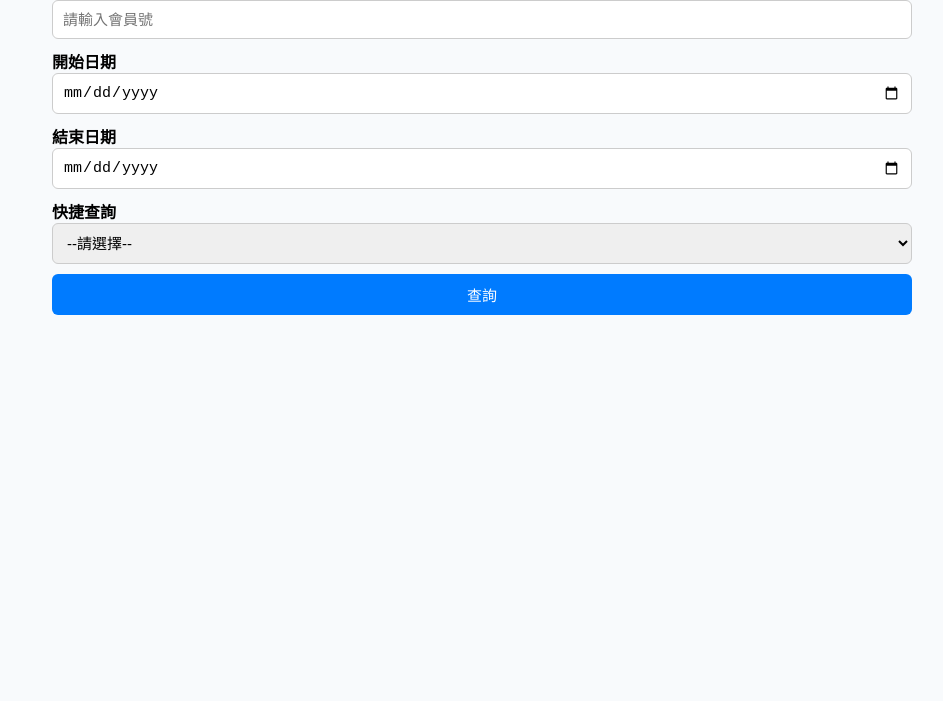
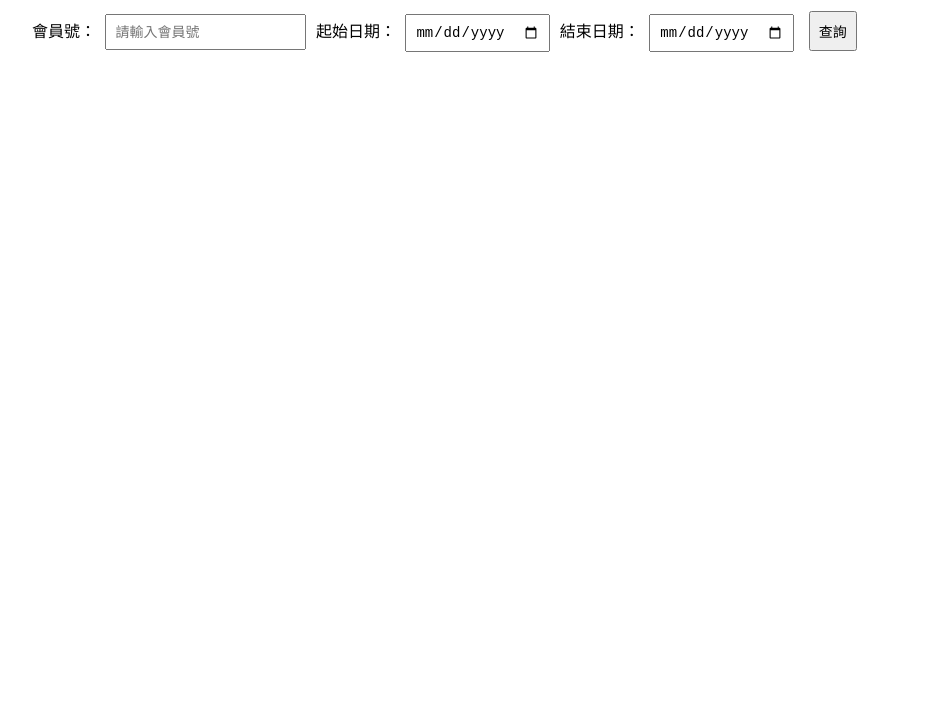
Before and after one commit to kksunflowerusa/rewards, a plain HTML site: page index.html in a window 1280 px wide. Shown: the part 99-800 px from the top of the page, without its empty margins (158-1101 px from the left). Drawn offline with Linux system fonts and the light colour scheme.

Commit message:
Refactor index.html for improved structure and style

```diff
--- a/index.html
+++ b/index.html
@@ -1,148 +1,151 @@
 <!DOCTYPE html>
-<html lang="zh-Hant">
+<html lang="zh-TW">
 <head>
-  <meta charset="utf-8" />
-  <meta name="viewport" content="width=device-width, initial-scale=1">
+  <meta charset="UTF-8" />
+  <meta name="viewport" content="width=device-width, initial-scale=1.0" />
   <title>會員儲值與交易查詢</title>
   <style>
-    body { font-family:"Noto Sans TC",Arial,sans-serif; max-width:860px; margin:30px auto; padding:0 12px; background:#f8fafc; }
-    h2 { text-align:center; color:#222; margin-bottom:6px; }
-    label { display:block; margin-top:10px; font-weight:bold; }
-    input, select { width:100%; padding:10px; border:1px solid #ccc; border-radius:6px; font-size:15px; box-sizing:border-box; }
-    button { width:100%; margin-top:10px; padding:10px; background:#007bff; color:white; border:none; border-radius:6px; font-size:15px; cursor:pointer; }
-    button:hover { background:#005fcc; }
-    .result { margin-top:20px; }
-    .error { color:#d32f2f; text-align:center; font-weight:bold; }
-    .balance, .summary { text-align:center; font-size:16px; font-weight:bold; color:#007bff; margin-top:10px; }
-    .muted { text-align:center; color:#666; font-size:13px; margin-top:6px; }
-    table { width:100%; border-collapse:collapse; margin-top:15px; background:white; }
-    th, td { border:1px solid #ddd; padding:8px; text-align:center; font-size:13px; }
-    th { background:#f1f3f5; }
-    @media (max-width:720px) { th, td { font-size:12px; padding:6px; } }
+    body {
+      font-family: Arial, sans-serif;
+      max-width: 900px;
+      margin: 20px auto;
+      padding: 10px;
+    }
+    h2 {
+      text-align: center;
+    }
+    label {
+      display: inline-block;
+      margin: 5px 0;
+    }
+    input, button {
+      padding: 8px;
+      margin: 5px;
+      font-size: 14px;
+    }
+    table {
+      width: 100%;
+      border-collapse: collapse;
+      margin-top: 15px;
+    }
+    th, td {
+      border: 1px solid #ccc;
+      padding: 6px;
+      text-align: center;
+      font-size: 14px;
+    }
+    th {
+      background-color: #f2f2f2;
+    }
+    #summary {
+      margin-top: 20px;
+      padding: 10px;
+      background: #f7f7f7;
+      border: 1px solid #ddd;
+    }
+    .info-label {
+      font-weight: bold;
+    }
   </style>
 </head>
 <body>
-  <h2>A會員儲值與交易查詢</h2>
+  <h2>會員儲值與交易查詢</h2>
 
-  <label>會員號 (例如：A12345)</label>
-  <input id="memberID" placeholder="請輸入會員號">
+  <div>
+    <label for="memberID">會員號：</label>
+    <input type="text" id="memberID" placeholder="請輸入會員號" />
+    <label for="startDate">起始日期：</label>
+    <input type="date" id="startDate" />
+    <label for="endDate">結束日期：</label>
+    <input type="date" id="endDate" />
+    <button onclick="search()">查詢</button>
+  </div>
 
-  <label>開始日期</label>
-  <input id="startDate" type="date">
+  <div id="summary" style="display:none;">
+    <p><span class="info-label">目前餘額：</span><span id="balanceInfo">--</span></p>
+    <p><span class="info-label">會員等級：</span><span id="memberLevelInfo">--</span></p>
+    <p><span class="info-label">折扣%：</span><span id="memberDiscountInfo">--</span></p>
+    <p><span class="info-label">到期日：</span><span id="memberExpireInfo">--</span></p>
+  </div>
 
-  <label>結束日期</label>
-  <input id="endDate" type="date">
-
-  <label>快捷查詢</label>
-  <select id="quickRange" onchange="applyQuickRange()">
-    <option value="">--請選擇--</option>
-    <option value="30">近30天</option>
-    <option value="60">近60天</option>
-  </select>
-
-  <button onclick="search()">查詢</button>
-  <div id="result" class="result"></div>
+  <table id="resultTable" style="display:none;">
+    <thead>
+      <tr>
+        <th>日期</th>
+        <th>訂單號</th>
+        <th>儲值金</th>
+        <th>紅利</th>
+        <th>扣款</th>
+        <th>折扣金額</th>
+        <th>特殊調整</th>
+        <th>餘額</th>
+      </tr>
+    </thead>
+    <tbody id="resultBody"></tbody>
+  </table>
 
   <script>
-    // ✅ 請改成你實際部署後的 Apps Script 網址
-    const API_URL = "https://script.google.com/macros/s/AKfycbxmx6uzvAtLb8S9mLj_qF7ULqGOHnj_CMknJdgeAXMNcLWDlKJdyB3aHrAljDy16_VB/exec";
-
-    function escapeHtml(str) {
-      return String(str || "").replace(/[&<>"']/g, s => (
-        { "&": "&amp;", "<": "&lt;", ">": "&gt;", '"': "&quot;", "'": "&#39;" }[s]
-      ));
-    }
-
-    function applyQuickRange() {
-      const range = document.getElementById("quickRange").value;
-      if (!range) {
-        document.getElementById("startDate").value = "";
-        document.getElementById("endDate").value = "";
-        return;
-      }
-      const end = new Date();
-      const start = new Date();
-      start.setDate(end.getDate() - Number(range));
-      document.getElementById("startDate").value = start.toISOString().slice(0,10);
-      document.getElementById("endDate").value = end.toISOString().slice(0,10);
-    }
+    const API_URL = 'https://script.google.com/macros/s/AKfycbzPYuzSbL1L4r-UrluaoL4p1FJna6MtIzhrAzmBAWMNWzhsoicVBKuxmsPTuiQZc5At/exec'; // ⚠️請改成你實際部署的網址
 
     async function search() {
       const memberID = document.getElementById('memberID').value.trim();
       const startDate = document.getElementById('startDate').value;
       const endDate = document.getElementById('endDate').value;
-      const resultDiv = document.getElementById('result');
-      resultDiv.innerHTML = "查詢中...";
 
       if (!memberID) {
-        resultDiv.innerHTML = `<p class="error">請輸入會員號。</p>`;
+        alert("請輸入會員號");
         return;
       }
 
+      const params = new URLSearchParams();
+      params.append("memberID", memberID);
+      if (startDate) params.append("startDate", startDate);
+      if (endDate) params.append("endDate", endDate);
+
       try {
-        const url = `${API_URL}?memberID=${encodeURIComponent(memberID)}&startDate=${encodeURIComponent(startDate)}&endDate=${encodeURIComponent(endDate)}`;
-        const resp = await fetch(url);
-        const data = await resp.json();
+        const res = await fetch(`${API_URL}?${params.toString()}`);
+        const data = await res.json();
 
         if (data.error) {
-          resultDiv.innerHTML = `<p class="error">${escapeHtml(data.error)}</p>`;
+          alert(data.error);
+          document.getElementById('resultTable').style.display = 'none';
+          document.getElementById('summary').style.display = 'none';
           return;
         }
 
-        const rows = data.transactions || [];
-        const currentBalance = data.currentBalance || 0;
-        const totalDeposit = data.totalDeposit || 0;
-        const totalBonus = data.totalBonus || 0;
-        const totalDiscountAmount = data.totalDiscountAmount || 0;
-        const memberLevel = data.memberLevel || "-";
-        const memberDiscount = data.memberDiscount || "-";
-        const memberExpire = data.memberExpire || "-";
-        const note = data.note || "";
+        // 顯示會員資訊
+        document.getElementById('summary').style.display = 'block';
+        document.getElementById('balanceInfo').innerText = data.currentBalance || "0";
+        document.getElementById('memberLevelInfo').innerText = data.memberLevel || "--";
+        document.getElementById('memberDiscountInfo').innerText = data.memberDiscount || "--";
+        document.getElementById('memberExpireInfo').innerText = data.memberExpire || "--";
 
-        let html = `<div class="balance">目前餘額：$${escapeHtml(String(currentBalance))}</div>`;
-        html += `<div class="summary">會員等級：${escapeHtml(memberLevel)}　｜　折扣：${escapeHtml(memberDiscount)}%　｜　到期日：${escapeHtml(memberExpire)}</div>`;
-        html += `<div class="summary">歷史儲值總額：$${escapeHtml(String(totalDeposit))}　｜　歷史紅利總額：$${escapeHtml(String(totalBonus))}　｜　歷史折扣總額：$${escapeHtml(String(totalDiscountAmount))}</div>`;
-
-        if (note) html += `<div class="muted">${escapeHtml(note)}</div>`;
-
-        html += `<p style="text-align:center; margin-top:6px;">共 ${rows.length} 筆交易紀錄</p>`;
-
-        if (rows.length === 0) {
-          html += `<div style="text-align:center; margin-top:10px; color:#666;">無符合篩選的交易紀錄。</div>`;
-          resultDiv.innerHTML = html;
-          return;
+        // 顯示交易紀錄
+        const tbody = document.getElementById('resultBody');
+        tbody.innerHTML = "";
+        if (data.transactions && data.transactions.length > 0) {
+          document.getElementById('resultTable').style.display = 'table';
+          data.transactions.forEach(tr => {
+            const row = document.createElement('tr');
+            row.innerHTML = `
+              <td>${tr.date}</td>
+              <td>${tr.orderID}</td>
+              <td>${tr.deposit}</td>
+              <td>${tr.bonus}</td>
+              <td>${tr.deduction}</td>
+              <td>${tr.discountAmount}</td>
+              <td>${tr.adjustment}</td>
+              <td>${tr.balance}</td>
+            `;
+            tbody.appendChild(row);
+          });
+        } else {
+          document.getElementById('resultTable').style.display = 'none';
         }
 
-        html += `<table><tr>
-          <th>日期</th>
-          <th>訂單號</th>
-          <th>儲值金</th>
-          <th>紅利</th>
-          <th>扣款金額</th>
-          <th>折扣金額</th>
-          <th>特殊調整</th>
-          <th>餘額</th>
-        </tr>`;
-
-        html += rows.map(r => `
-          <tr>
-            <td>${escapeHtml(r.date)}</td>
-            <td>${escapeHtml(r.orderID)}</td>
-            <td>${escapeHtml(String(r.deposit))}</td>
-            <td>${escapeHtml(String(r.bonus))}</td>
-            <td>${escapeHtml(String(r.deduction))}</td>
-            <td>${escapeHtml(String(r.discountAmount))}</td>
-            <td>${escapeHtml(String(r.adjustment))}</td>
-            <td>${escapeHtml(String(r.balance))}</td>
-          </tr>
-        `).join('');
-
-        html += `</table>`;
-        resultDiv.innerHTML = html;
-
-      } catch (err) {
-        console.error(err);
-        resultDiv.innerHTML = `<p class="error">查詢失敗：${escapeHtml(err.message)}</p>`;
+      } catch (error) {
+        console.error(error);
+        alert("查詢失敗，請稍後再試");
       }
     }
   </script>
```
